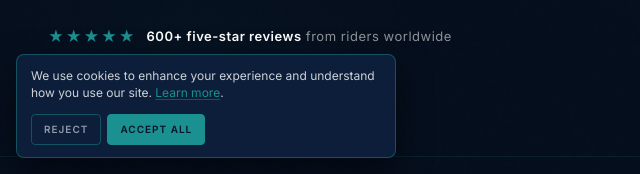
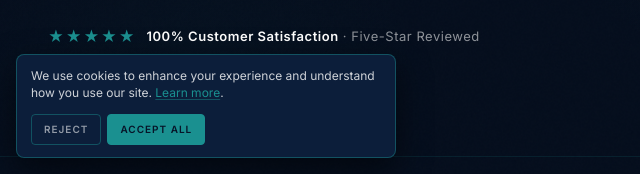
Before and after one commit to anjanluthra/velvetandvalor, a website: page index.html in a window 1280 px wide. Shown: the part 626-800 px from the top of the page, 0-640 px from the left. Drawn offline with nearby package versions, Linux system fonts and the light colour scheme; no server answers; a web font is replaced by a local one.

Commit message:
Replace review counts with satisfaction/five-star messaging
- Hero: "600+ five-star reviews" -> "100% Customer Satisfaction · Five-Star Reviewed"
- Trust strip: "4.9/5 Star Rating / From 127+ verified reviews"
  -> "Five-Star Reviewed / 100% customer satisfaction"

```diff
--- a/index.html
+++ b/index.html
@@ -310,9 +310,9 @@
           </a>
         </div>
 
-        <div class="hero-rating" aria-label="Rated five stars across more than 600 reviews">
+        <div class="hero-rating" aria-label="100% customer satisfaction, five-star reviewed">
           <span class="hero-stars" aria-hidden="true">&#9733;&#9733;&#9733;&#9733;&#9733;</span>
-          <span class="hero-rating-text"><strong>600+ five-star reviews</strong> from riders worldwide</span>
+          <span class="hero-rating-text"><strong>100% Customer Satisfaction</strong> &middot; Five-Star Reviewed</span>
         </div>
 
       </div>
@@ -679,8 +679,8 @@
           <div class="trust-strip-item">
             <span class="trust-strip-icon">&#9733;</span>
             <div>
-              <span class="trust-strip-title">4.9/5 Star Rating</span>
-              <span class="trust-strip-desc">From 127+ verified reviews</span>
+              <span class="trust-strip-title">Five-Star Reviewed</span>
+              <span class="trust-strip-desc">100% customer satisfaction</span>
             </div>
           </div>
           <div class="trust-strip-item">
```
